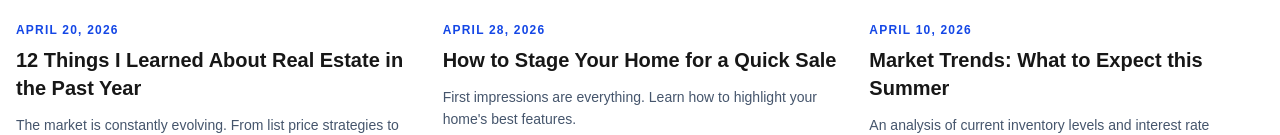
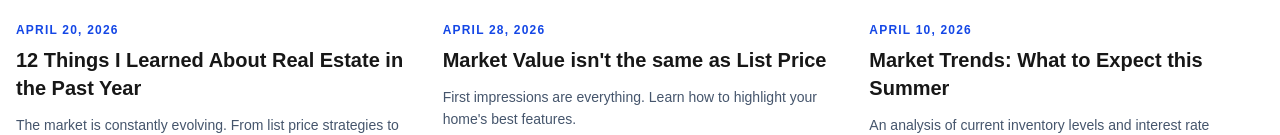
Before and after one commit to leahlynnecreighton-ops/leahlynnecreighton-ops.github.io, a Next.js app: page /blog in a window 1280 px wide. Shown: the part 667-802 px from the top of the page. Built offline with nearby package versions, Linux system fonts and the light colour scheme.

Commit message:
Auto-save website: Update blog title 'Market Value isn't the same as List Price'

```diff
--- a/src/app/blog/page.tsx
+++ b/src/app/blog/page.tsx
@@ -11,7 +11,7 @@ export default function BlogPage() {
       image: "/images/blog/city-map.jpg",
     },
     {
-      title: "How to Stage Your Home for a Quick Sale",
+      title: "Market Value isn't the same as List Price",
       excerpt: "First impressions are everything. Learn how to highlight your home's best features.",
       date: "April 28, 2026",
       slug: "#",
```
